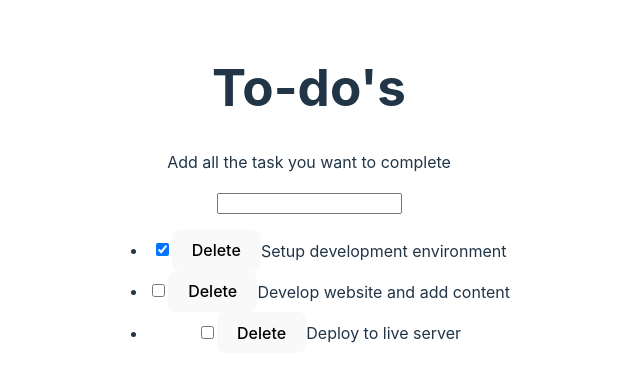
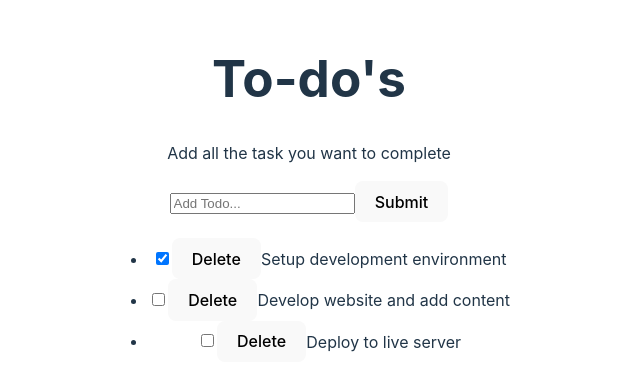
Before and after one commit to Diegogagan2587/microverse-react-todo-app, a React (Vite) app: page / in a window 1280 px wide. Shown: the part 203-594 px from the top of the page, without its empty margins (331-971 px from the left). Built offline with nearby package versions, Linux system fonts and the light colour scheme.

Commit message:
add submit todo button within inputTodo module

```diff
--- a/src/components/InputTodo.jsx
+++ b/src/components/InputTodo.jsx
@@ -1,11 +1,13 @@
 // 4. This will take the user's input
 const InputTodo = (itemProp) => {
     return (
-        <>
+        <form>
             <input
                 type="text"
+                placeholder="Add Todo..."
             />
-        </>
+            <button>Submit</button>
+        </form>
     )
 }
 
```
